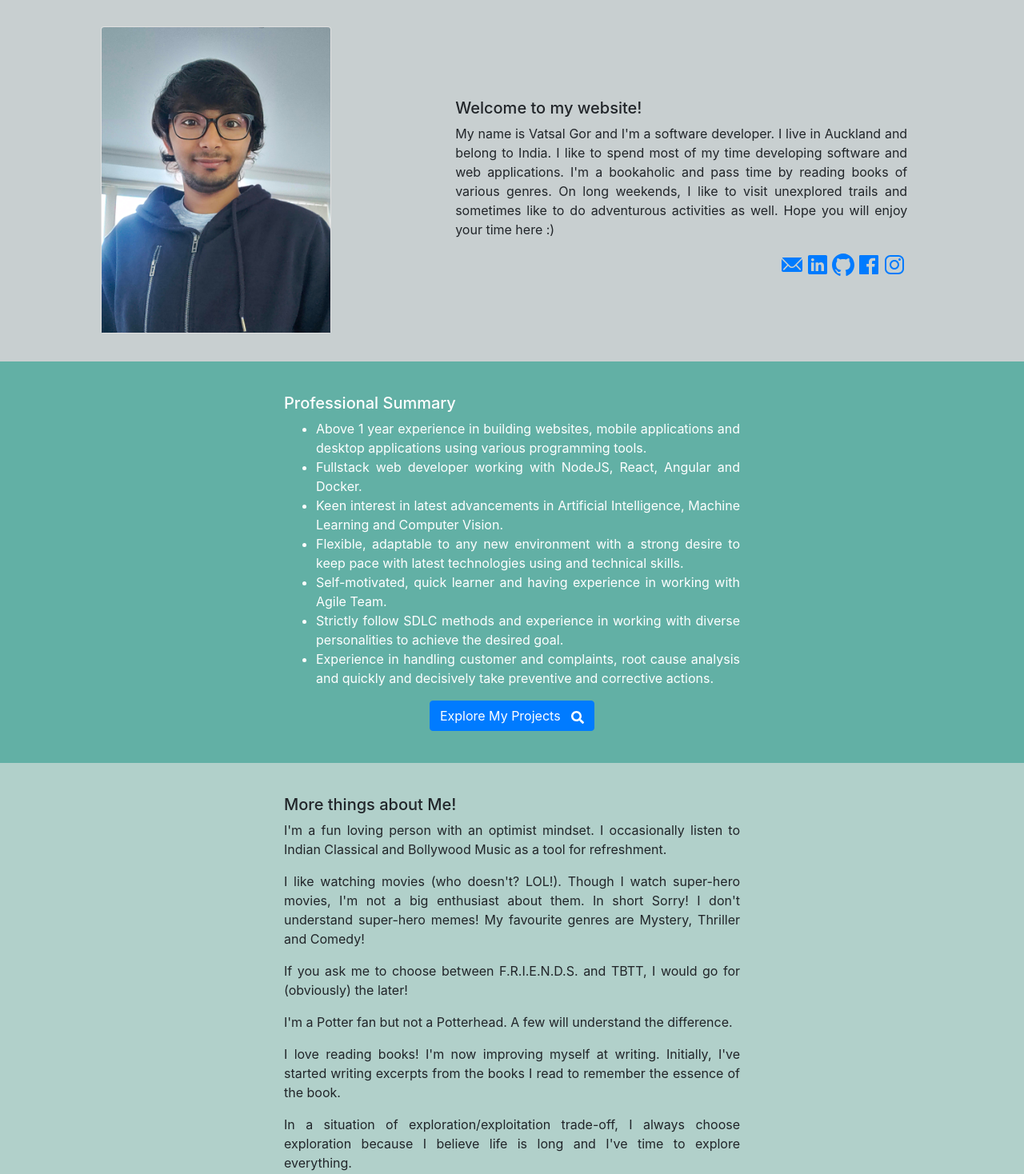
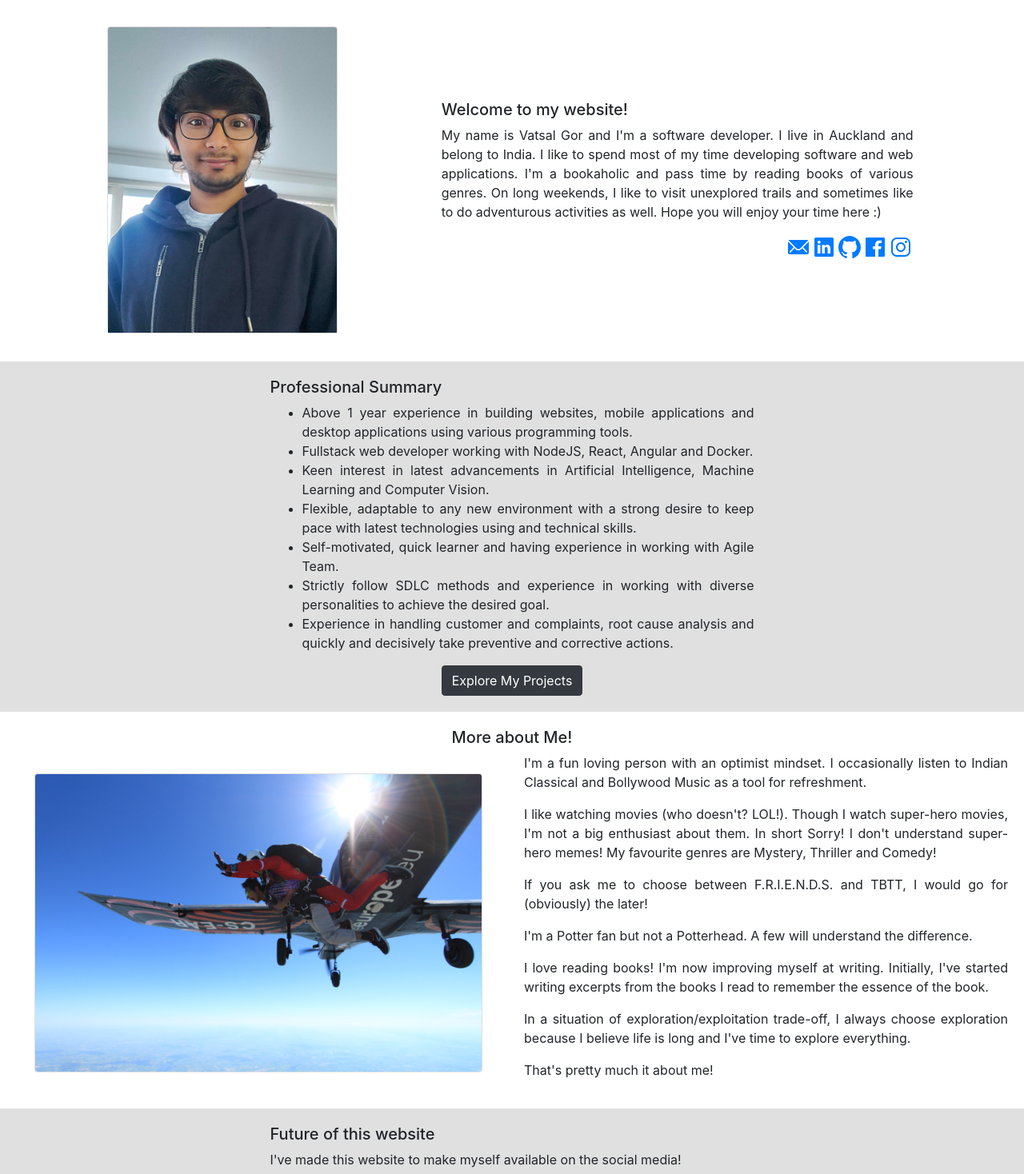
Before and after one commit to vatsalkgor/portfolio, a React (Create React App) app: page / in a window 1280 px wide. Shown: the part 802-2270 px from the top of the page at 80% size. Built offline with nearby package versions, Linux system fonts and the light colour scheme.

Commit message:
add aboutme image, changed background color

```diff
--- a/src/components/AboutMe/AboutMe.css
+++ b/src/components/AboutMe/AboutMe.css
@@ -1,4 +1,4 @@
 .aboutme {
-    background: #b1d0ca;
+    background: white;
     padding: 20px;
 }
--- a/src/components/AboutMe/AboutMe.jsx
+++ b/src/components/AboutMe/AboutMe.jsx
@@ -1,13 +1,21 @@
 import React from "react";
-import { Row, Col } from "react-bootstrap";
+import { Row, Col, Card } from "react-bootstrap";
 import "./AboutMe.css";
+import AboutMePic from "../../assets/images/aboutme.JPG";
 
 export default function AboutMe() {
     return (
         <div className="aboutme">
             <Row className="description d-flex align-items-center">
-                <Col md={{ span: 6, offset: 3 }} sm={12}>
-                    <h5>More things about Me!</h5>
+                <Col md={12} sm={12} className="d-flex justify-content-center">
+                    <h5>More about Me!</h5>
+                </Col>
+                <Col md={6} sm={12} className="d-flex justify-content-center">
+                    <Card style={{ width: "35rem" }}>
+                        <Card.Img src={AboutMePic}></Card.Img>
+                    </Card>
+                </Col>
+                <Col md={6} sm={12}>
                     <p>
                         I'm a fun loving person with an optimist mindset. I
                         occasionally listen to Indian Classical and Bollywood
--- a/src/components/Future/Future.css
+++ b/src/components/Future/Future.css
@@ -2,6 +2,6 @@
     /* 9ad1d4 */
     /* DBCFB0 */
     /* F9DEC9 */
-    background: #aaaaaa;
+    background: #e0e0e0;
     padding: 20px;
 }
--- a/src/components/Home/Home.css
+++ b/src/components/Home/Home.css
@@ -2,6 +2,7 @@
     background: url("../../assets/images/dp_desktop.jpg");
     background-size: cover;
     background-position: initial;
+    background-attachment: fixed;
     height: 100vh;
 }
 @media screen and (max-width: 800px) {
--- a/src/components/ProfessionalSummary/ProfessionalSummary.css
+++ b/src/components/ProfessionalSummary/ProfessionalSummary.css
@@ -1,8 +1,4 @@
 .professional-summary {
-    /* 9ad1d4 */
-    /* DBCFB0 */
-    /* F9DEC9 */
-    background: #62b0a5;
+    background: #e0e0e0;
     padding: 20px;
-    color: white;
 }
--- a/src/components/ProfessionalSummary/ProfessionalSummary.jsx
+++ b/src/components/ProfessionalSummary/ProfessionalSummary.jsx
@@ -1,6 +1,5 @@
 import React from "react";
 import { Row, Col, Button } from "react-bootstrap";
-import { FaSearch } from "react-icons/fa";
 import "./ProfessionalSummary.css";
 
 export default function ProfessionalSummary() {
@@ -44,10 +43,7 @@ export default function ProfessionalSummary() {
                         </li>
                     </ul>
                     <div className="text-center">
-                        <Button variant="primary">
-                            Explore My Projects &nbsp;&nbsp;
-                            <FaSearch />
-                        </Button>
+                        <Button variant="dark">Explore My Projects</Button>
                     </div>
                 </Col>
             </Row>
--- a/src/components/Welcome/Welcome.css
+++ b/src/components/Welcome/Welcome.css
@@ -1,8 +1,8 @@
 .about {
-    background-color: #c8cfd0;
+    background-color: white;
     padding: 20px;
+    margin: 0px;
 }
 .description {
-    margin: 20px;
     text-align: justify;
 }
```
Also changed, not shown: src/assets/images/aboutme.JPG (added).
